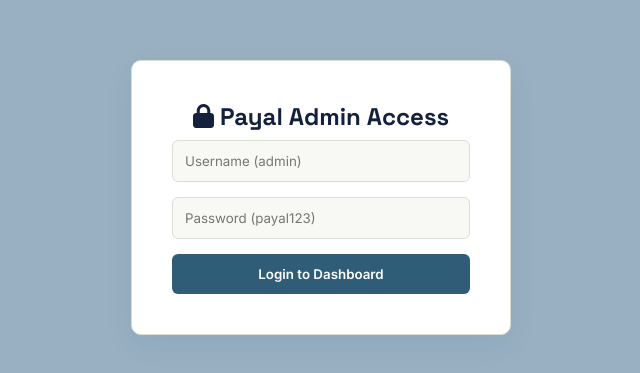
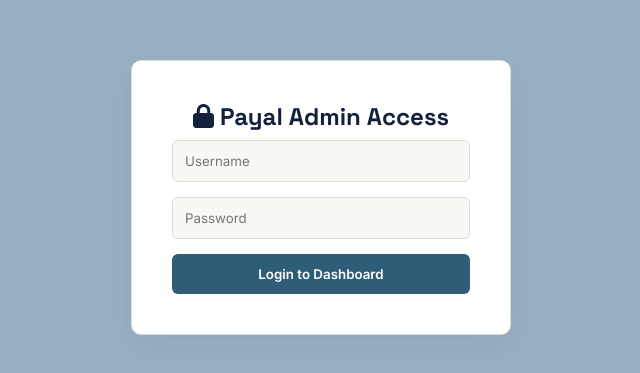
Before and after one commit to piyushsharmadevtech/Payal-Industries, a website: page admin.html in a window 1280 px wide. Shown: the part 203-576 px from the top of the page, without its empty margins (319-959 px from the left). Drawn offline with Linux system fonts and the light colour scheme.

Commit message:
Update login placeholders in admin.html

```diff
--- a/admin.html
+++ b/admin.html
@@ -79,8 +79,8 @@
         <div class="login-card">
             <h2><i class="fa-solid fa-lock"></i> Payal Admin Access</h2>
             <div id="errMsg">Invalid Password!</div>
-            <input type="text" id="username" placeholder="Username (admin)">
-            <input type="password" id="password" placeholder="Password (payal123)">
+            <input type="text" id="username" placeholder="Username">
+            <input type="password" id="password" placeholder="Password">
             <button class="btn-login" onclick="validateLogin()">Login to Dashboard</button>
         </div>
     </div>
```
